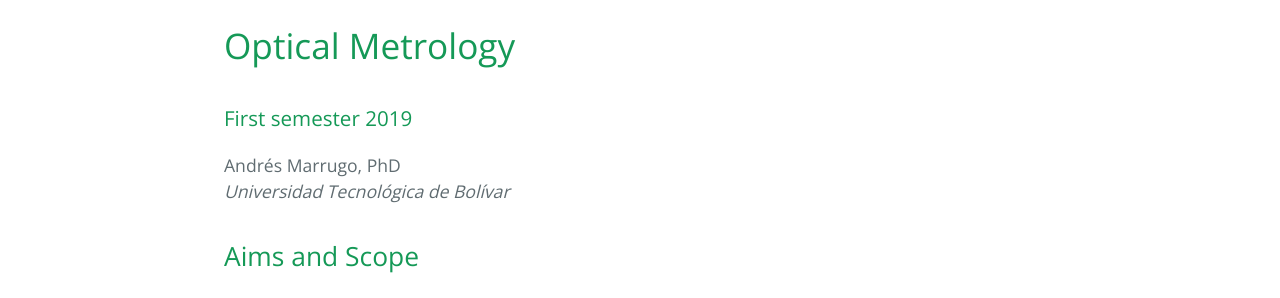
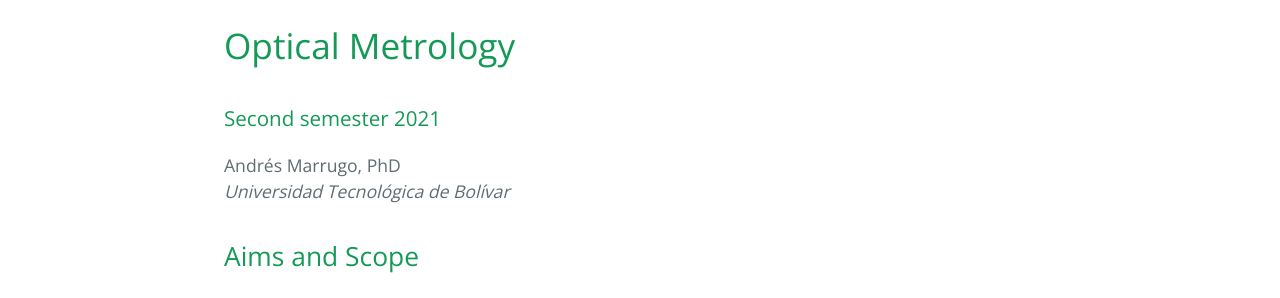
Before and after one commit to opi-lab/optical-metrology-2021, a Jekyll site: the page built from index.md, in a window 1280 px wide. Shown: the part 396-694 px from the top of the page. Built offline with Jekyll 4.4.1, drawn with Linux system fonts in a browser that asks for light colours.

Commit message:
Update index.md

```diff
--- a/index.md
+++ b/index.md
@@ -5,7 +5,7 @@ title: Optical Metrology
 
 # Optical Metrology
 
-### First semester 2019
+### Second semester 2021
 
 Andrés Marrugo, PhD
 *Universidad Tecnológica de Bolívar*
```
